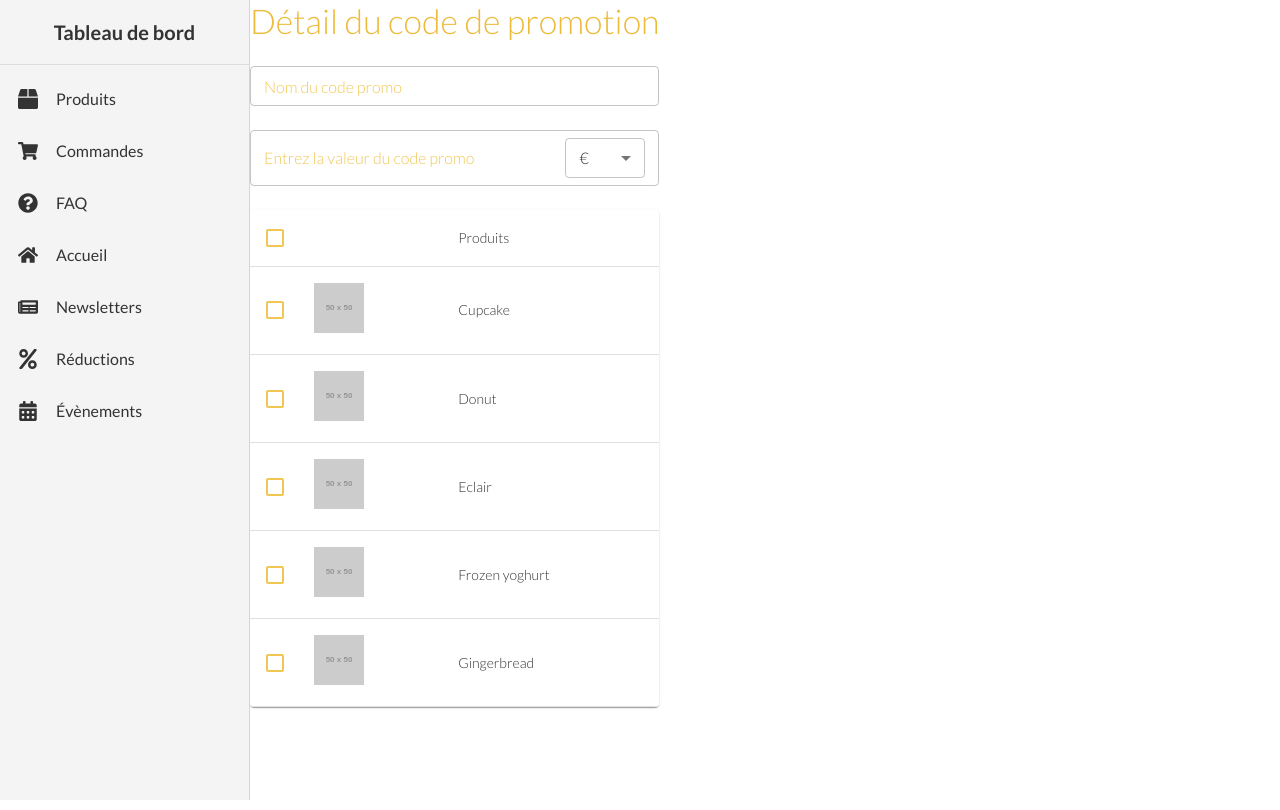
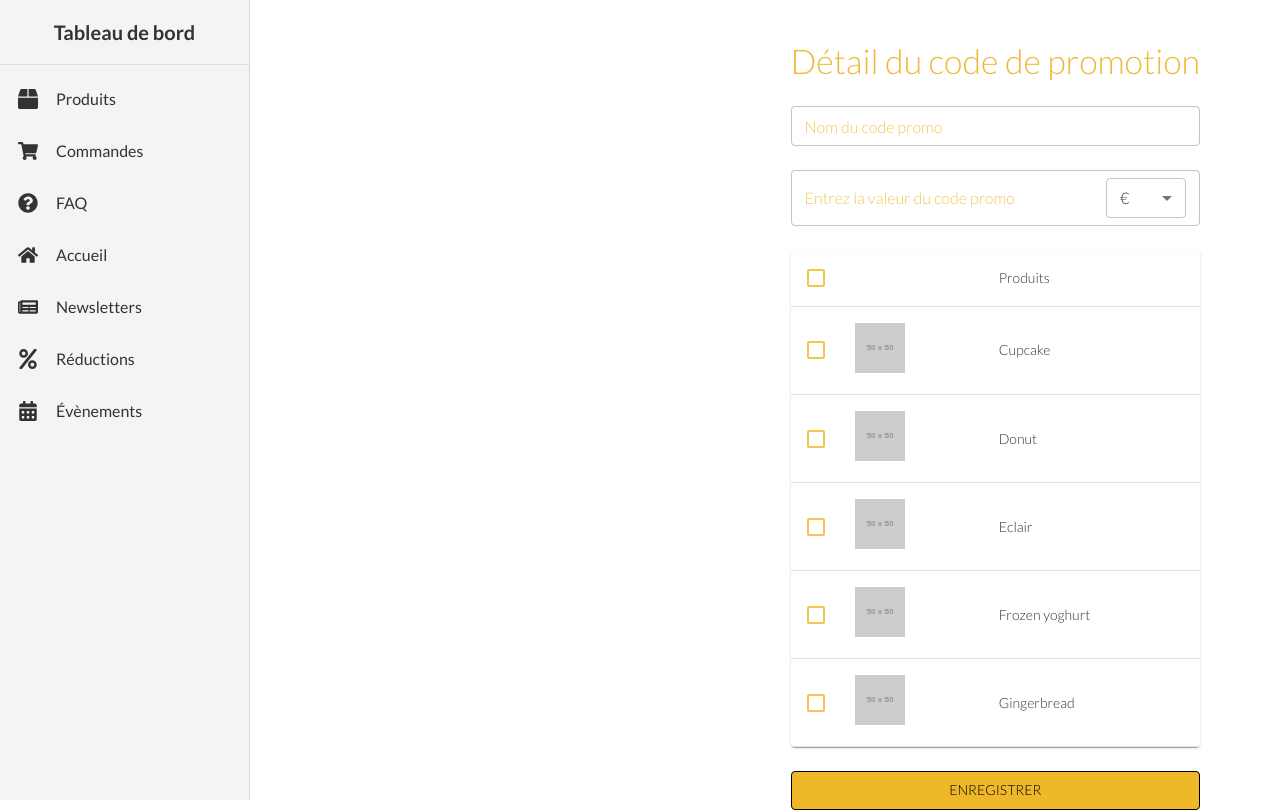
Before and after one commit to LovisCoding/atelier_manon_front, a React (Vite) app: page /admin/codesPromo/3 in a window 1280 px wide. Built offline with nearby package versions, Linux system fonts and the light colour scheme.

Commit message:
Enhance CodePromo component: add save button, adjust layout, and improve table container styling

```diff
--- a/src/pages/admin/CodesPromo/CodePromo.jsx
+++ b/src/pages/admin/CodesPromo/CodePromo.jsx
@@ -1,6 +1,6 @@
 import { useParams } from "react-router";
 import SidebarMenu from "../SidebarMenu";
-import { Box, InputAdornment, MenuItem, Select, Stack, TextField, Typography } from "@mui/material";
+import { Box, Button, InputAdornment, MenuItem, Select, Stack, TextField, Typography } from "@mui/material";
 import { useState } from "react";
 import Table from '@mui/material/Table';
 import TableBody from '@mui/material/TableBody';
@@ -50,9 +50,9 @@ export default function CodePromo() {
   ];
 
   return (
-    <Box display="flex">
+    <Box display="flex"	 maxWidth={'lg'} justifyContent={'space-between'} >
       <SidebarMenu />
-      <Stack spacing={3}>
+      <Stack spacing={3} mt={5}>
         <Typography variant="h4">Détail du code de promotion</Typography>
         <TextField
           onChange={(e) => setName(e.target.value)}
@@ -88,7 +88,7 @@ export default function CodePromo() {
             },
           }}
         />
-        <TableContainer component={Paper}>
+        <TableContainer component={Paper} sx={{ maxHeight: 500 }}>
           <Table>
             <TableHead>
               <TableRow>
@@ -123,7 +123,9 @@ export default function CodePromo() {
             </TableBody>
           </Table>
         </TableContainer>
+		<Button variant='yellowButton'  >Enregistrer</Button>
       </Stack>
+
     </Box>
   );
 }
```
